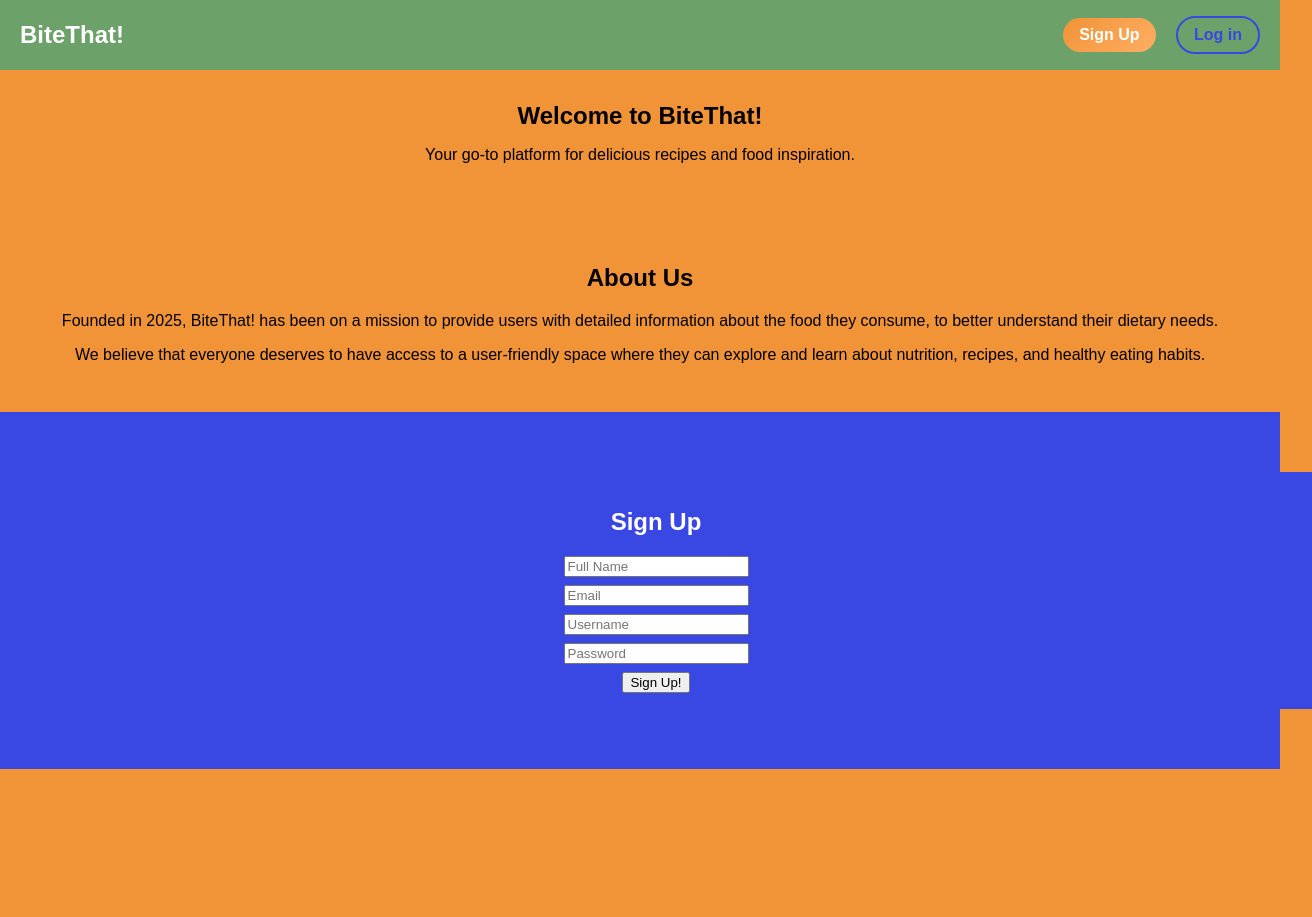
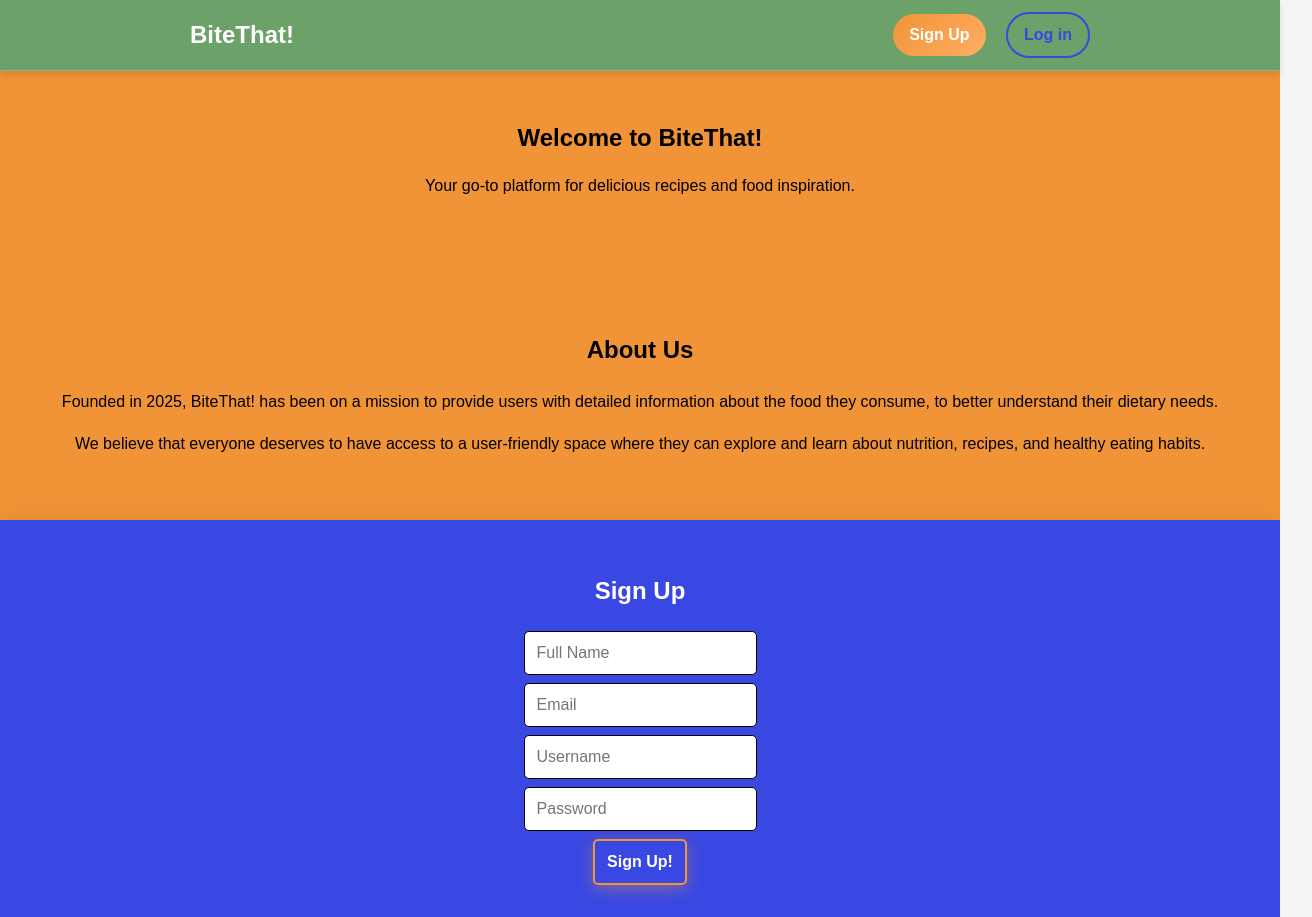
Before and after one commit to Scrappy440/Food-Website, a plain HTML site: page index.html in a window 1280 px wide. Shown: the whole page, 1312 px wide, since content can reach past the window. Before the commit the page ends 800 px from the top, so only its background shows below. Drawn offline with Linux system fonts and the light colour scheme.

Commit message:
UI fixes

```diff
--- a/index.html
+++ b/index.html
@@ -4,6 +4,7 @@
     <meta charset="UTF-8">
     <meta name="viewport" content="width=device-width, initial-scale=1.0">
     <title>Document</title>
+    <link rel="stylesheet" href="style.css">
 </head>
 <body>
     <nav>
@@ -39,7 +40,5 @@
             </form>
         </section>
     </footer>
-<link rel="stylesheet" href="style.css">
-
 </body>
 </html>
--- a/style.css
+++ b/style.css
@@ -12,13 +12,15 @@ body {
     font-size: var(--font-size);
     margin: 0;
     padding: 0;
-    background-color: var(--primary-color);
+    background-color: #f4f4f4;
+    line-height: 1.6;
 }
+
+
 .welcome-content, .about-us-content{
     background-color: var(--primary-color);
-    padding: 2rem;
+    padding: 3rem;
     text-align: center;
-
 }
 .nav-container {
     background-color: var(--accent-color);
@@ -29,24 +31,27 @@ body {
     color: white;
     height: 70px;
     margin: 0 auto;
+    max-width: 900px;
 }
-.navbar{
-    position: fixed;
+.nav-bar{
+    position: sticky;
     top: 0;
     width: 100%;
     background: var(--accent-color);
     backdrop-filter: blur(12px);
     border-bottom: 1px solid rgba(255, 255, 255, 0.2);
-    z-index: 1000;
+    z-index: 100;
+    box-shadow: 0 4px 6px rgba(0, 0, 0, 0.1);
+    top: 0;
 }
 .logo-text {
     font-family: (--font-family);
     font-size: 1.5rem;
-    font-weight: 900;
+    font-weight: bold;
     color: white;
 }
 /* Buttons */
-.btn {
+.nav-buttons a {
     padding: 0.5rem 1rem;
     border-radius: 25px;
     font-weight: 600;
@@ -92,11 +97,11 @@ header .buttons button {
 .footer-content{
     background-color: var(--secondary-color);
     color: white;
-    text-align: center;
-    padding: 1rem;
-    position: relative;
+    padding: 2rem;
     bottom: 0;
-    width: 100%;
+    border-radius: 18px;
+    max-width: 600px;
+    margin: 0 auto 2rem auto;
 }
 .footer-content form {
     display: flex;
@@ -111,7 +116,28 @@ footer{
     background-color: var(--secondary-color);
     color: white;
     text-align: center;
-    padding: 60px 0;
+    padding: 0 2.5rem;
+    margin: 0 auto;
+    box-shadow: 0 4px 24px rgba(0, 0, 0, 0.1);
+}
+.footer-content input, .footer-content button {
+    padding: 0.75rem;
+    border: 1px solid #000000;
+    border-radius: var(--border-radius);
+    font-size: 1rem;
+}
+.footer-content button{
+    background: transparent;
+    color: white;
+    border: 2px solid var(--primary-color);
+    font-weight: bolder;
+    cursor: pointer;
+    transition: background-color 0.3s ease;
+    box-shadow: 0 4px 15px rgba(241, 147, 55, 0.4);
+}
+.footer-content button:hover {
+    background-color: var(--primary-color);
+    transform: translateY(-2px);
 }
 html {
     scroll-behavior: smooth;
```
